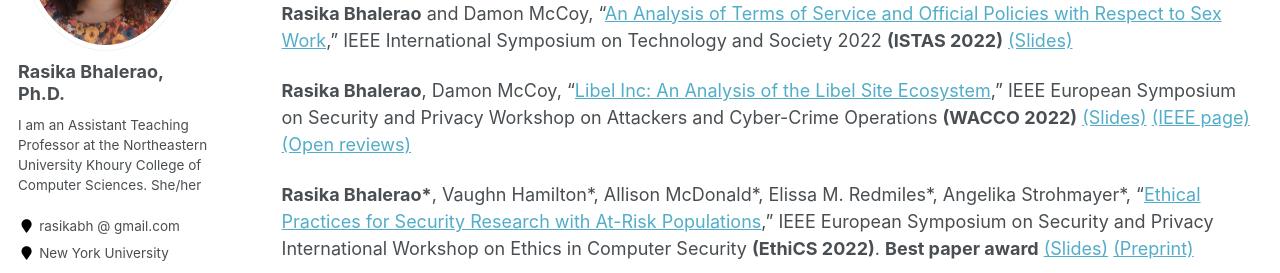
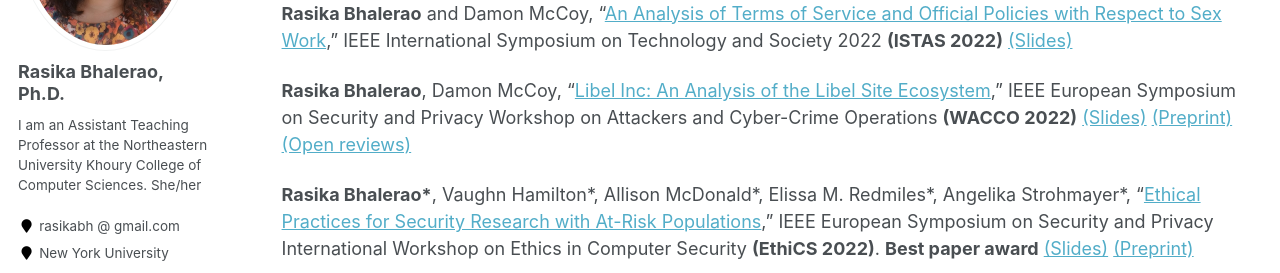
Before and after one commit to rasikabh/rasikabh.github.io, a Jekyll site: the page built from _pages/publications.md, in a window 1280 px wide and 900 px high. Shown: the part 296-569 px from the top of the window. Built offline with Jekyll 4.4.1, drawn with Linux system fonts in a browser that asks for light colours.

Commit message:
Update publications.md

```diff
--- a/_pages/publications.md
+++ b/_pages/publications.md
@@ -18,7 +18,7 @@
 **Rasika Bhalerao** and Damon McCoy,
 "[An Analysis of Terms of Service and Official Policies with Respect to Sex Work](https://drive.google.com/file/d/1JV_0ALmFSrrhISKcWs3LivvcG_ADiYnR/view?usp=sharing)," IEEE International Symposium on Technology and Society 2022 **(ISTAS 2022)** [(Slides)](https://drive.google.com/file/d/1sx2Lo0d7v_ovXqtpIShW7QJP70uqTAM4/view?usp=sharing)
 
-**Rasika Bhalerao**, Damon McCoy, "[Libel Inc: An Analysis of the Libel Site Ecosystem](https://drive.google.com/file/d/1aYwyTyfUsRlp3vVyB-RAkb-fzexexIk5/view?usp=sharing)," IEEE European Symposium on Security and Privacy Workshop on Attackers and Cyber-Crime Operations **(WACCO 2022)** [(Slides)](https://docs.google.com/presentation/d/1n5Fcw9ISfgFlQDkyCCx4ljL7QIPYLIIC7G7CX6FpZuE/edit?usp=drivesdk) [(IEEE page)](https://www.computer.org/csdl/proceedings-article/euros&pw/2022/956000a129/1EygzEFr8L6) [(Open reviews)](https://github.com/wacco-workshop/WACCO/blob/main/WACCO-2022/%5B6352%5D%20Libel%20Inc_%20An%20Analysis%20of%20the%20Libel%20Site%20Ecosystem_.pdf)
+**Rasika Bhalerao**, Damon McCoy, "[Libel Inc: An Analysis of the Libel Site Ecosystem](https://www.computer.org/csdl/proceedings-article/euros&pw/2022/956000a129/1EygzEFr8L6)," IEEE European Symposium on Security and Privacy Workshop on Attackers and Cyber-Crime Operations **(WACCO 2022)** [(Slides)](https://docs.google.com/presentation/d/1n5Fcw9ISfgFlQDkyCCx4ljL7QIPYLIIC7G7CX6FpZuE/edit?usp=drivesdk) [(Preprint)](https://drive.google.com/file/d/1aYwyTyfUsRlp3vVyB-RAkb-fzexexIk5/view?usp=sharing) [(Open reviews)](https://github.com/wacco-workshop/WACCO/blob/main/WACCO-2022/%5B6352%5D%20Libel%20Inc_%20An%20Analysis%20of%20the%20Libel%20Site%20Ecosystem_.pdf)
 
 <b>Rasika Bhalerao\*</b>, Vaughn Hamilton\*, Allison McDonald\*, Elissa M. Redmiles\*, Angelika Strohmayer\*, "[Ethical Practices for Security Research with At-Risk Populations](https://www.computer.org/csdl/proceedings-article/euros&pw/2022/956000a546/1EygClQT9D2)," IEEE European Symposium on Security and Privacy International Workshop on Ethics in Computer Security **(EthiCS 2022)**. **Best paper award** [(Slides)](https://docs.google.com/presentation/d/10hddEUQEcMnr824fuoNDQtMKbf-rf0Bll2PJpayDH7o/edit?usp=drivesdk) [(Preprint)](https://elissaredmiles.com/research/ethics_2022.pdf)
 
```
